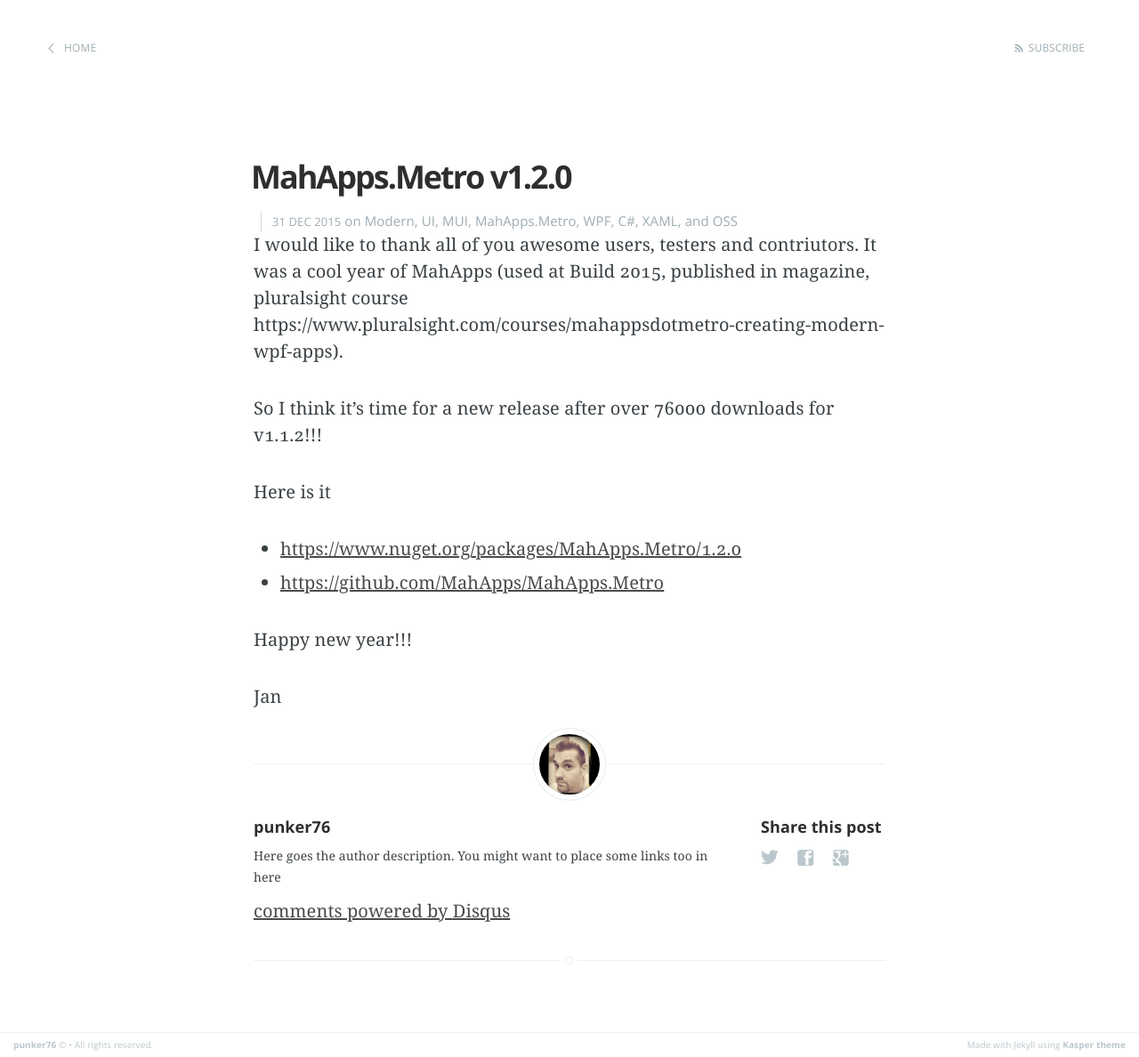
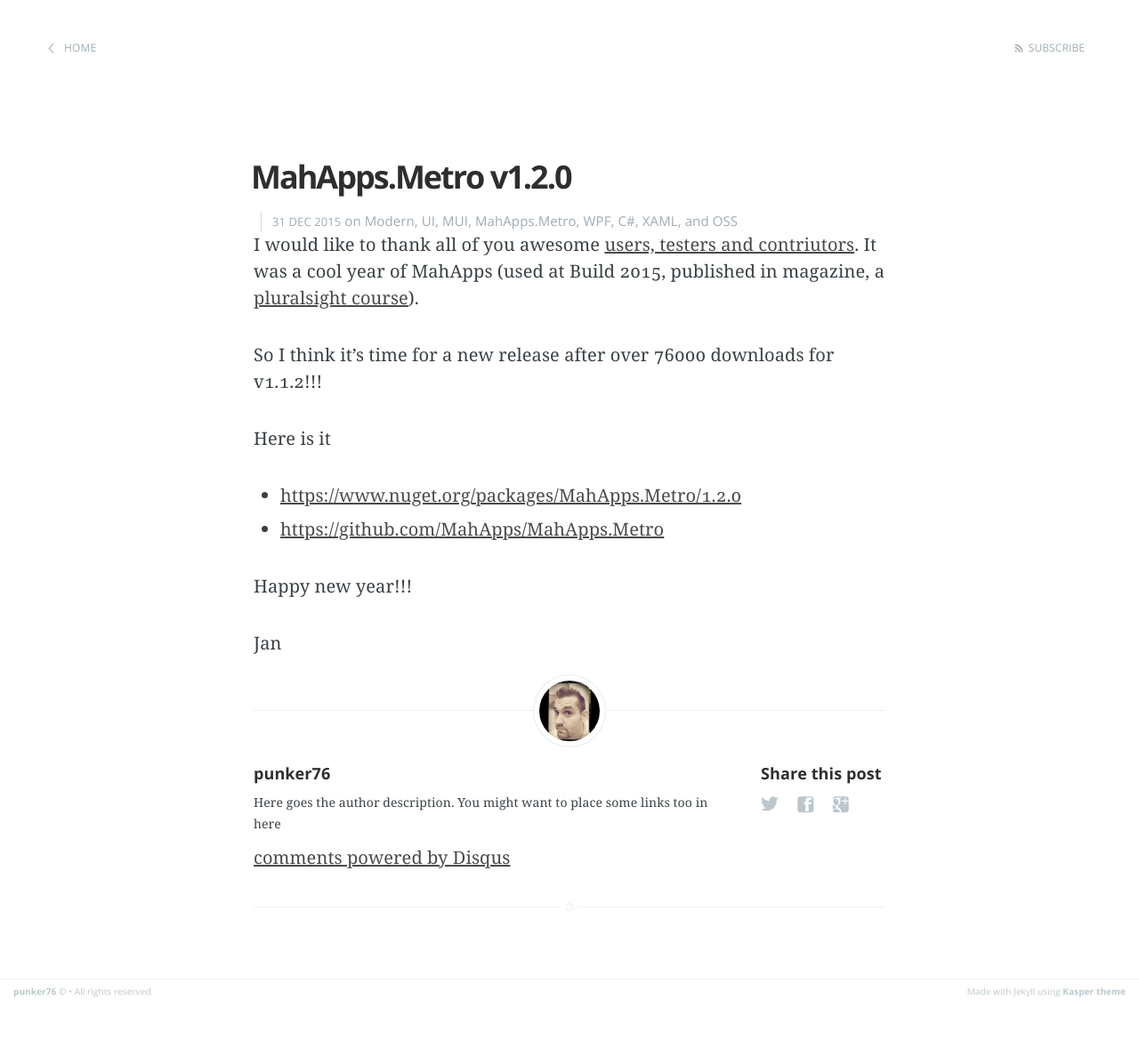
Before and after one commit to punker76/jekyll.jkarger.de, a Jekyll site: the page built from _posts/2015-12-31-mahapps-v120.markdown, in a window 1280 px wide. Shown: the whole page at 89% size. Built offline with Jekyll 4.4.1, drawn with Linux system fonts in a browser that asks for light colours; Markdown is read by kramdown in place of the engine named in the settings; comment, search, counter and statistics services are not loaded; after the commit the page ends 1128 px from its top, so only the background shows below that; some of the changed lines change nothing that is shown.

Commit message:
update MahApps post

```diff
--- a/_posts/2015-12-31-mahapps-v120.markdown
+++ b/_posts/2015-12-31-mahapps-v120.markdown
@@ -6,7 +6,7 @@
 categories: [Modern,UI,MUI,MahApps.Metro,WPF,C#,XAML,OSS]
 ---
 
-I would like to thank all of you awesome users, testers and contriutors. It was a cool year of MahApps (used at Build 2015, published in magazine, pluralsight course https://www.pluralsight.com/courses/mahappsdotmetro-creating-modern-wpf-apps).
+I would like to thank all of you awesome [users, testers and contriutors](https://github.com/MahApps/MahApps.Metro/graphs/contributors). It was a cool year of MahApps (used at Build 2015, published in magazine, a [pluralsight course](https://www.pluralsight.com/courses/mahappsdotmetro-creating-modern-wpf-apps)).
 
 So I think it's time for a new release after over 76000 downloads for v1.1.2!!!
 
```
